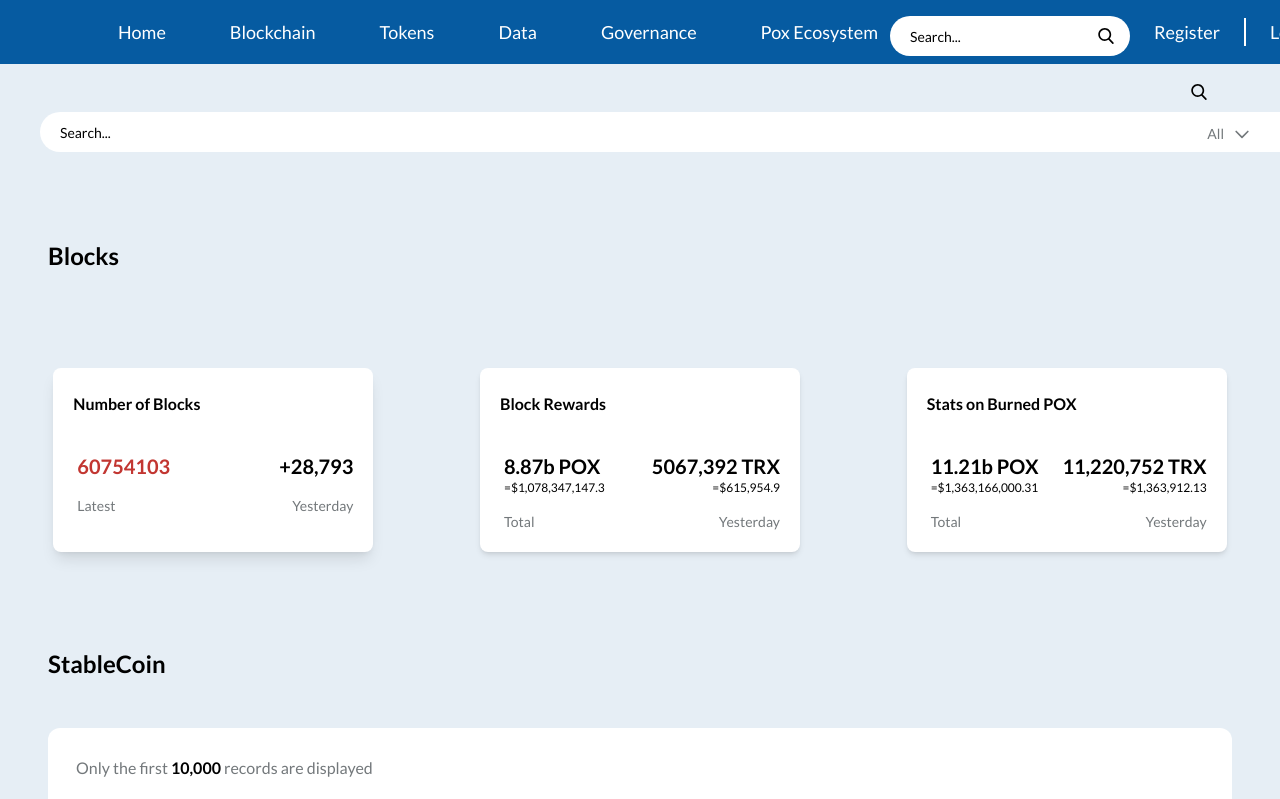
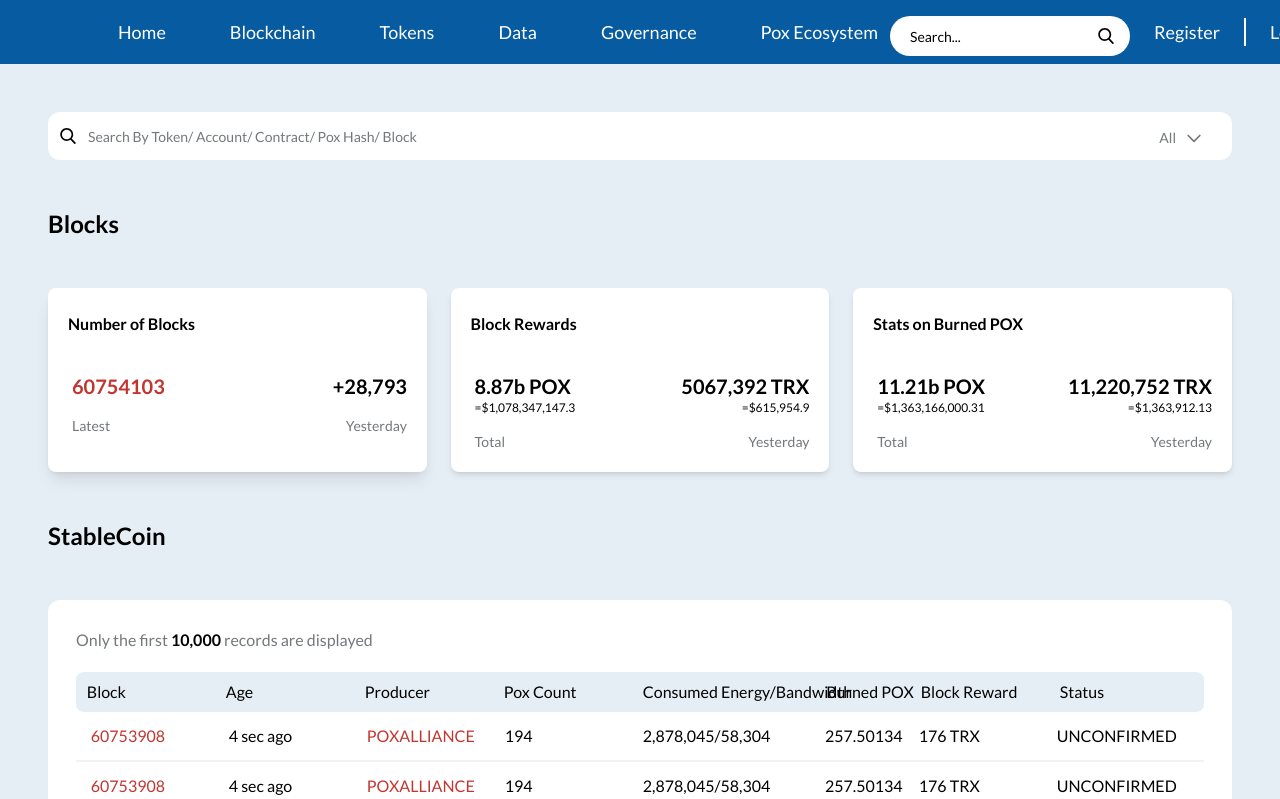
Before and after one commit to PolluxCoin2-0/POX_SCAN, a React (Vite) app: page /tokens/pox in a window 1280 px wide. Shown: the top 799 px of the page. Built offline with nearby package versions, Linux system fonts and the light colour scheme.

Commit message:
fixed the code and UI

```diff
--- a/src/App.jsx
+++ b/src/App.jsx
@@ -11,6 +11,7 @@ function App() {
         <Route path="/" element={<Home />} />
         <Route path="/home" element={<Home />} />
 
+        {/* Blockchain Routes */}
         <Route path="/blockchain">
         <Route index element ={<Nodes/>} />
         <Route path="nodes" element={<Nodes/>} />
@@ -21,14 +22,17 @@ function App() {
         <Route path="transfer" element={<Transfer/>} />
         </Route>
 
+       {/* Tokens Routes */}
         <Route path="/tokens">
         <Route index element={<Pox />} />
         <Route path="pox" element={<Pox />} />
         <Route path="usdx" element={<Usdx />} />
         </Route>
 
+        {/* Data Routes */}
         <Route path="/data" element={<Data />} />
 
+        {/* Governance */}
         <Route path="/governance">
         <Route index element={<SuperRepresentatives/>} />
         <Route path="parameter" element={<ParametersProposals/>} />
@@ -37,6 +41,7 @@ function App() {
         <Route path="vote" element={<Votes/>} />
         </Route>
 
+       {/* Pox Ecosystem */}
         <Route path="/poxecosystem">
         <Route index element={<ContractsDeployment />} />
         <Route path="contractverify" element ={<ContractsVerification/> } />
--- a/src/components/SearchBarExpand.jsx
+++ b/src/components/SearchBarExpand.jsx
@@ -2,57 +2,39 @@ import { useState } from "react";
 import { HiOutlineChevronDown } from 'react-icons/hi';
 
 const SearchBar = ({ onSearch }) => {
-  // const [query, setQuery] = useState("");
-
   const [isOpen, setIsOpen] = useState(false);
 
   const toggleDropdown = () => {
     setIsOpen(!isOpen);
   };
 
-  // const handleChange = (e) => {
-  //   setQuery(e.target.value);
-  // };
-
-  // const handleSubmit = (e) => {
-  //   e.preventDefault();
-  //   onSearch(query);
-  // };
-
   return (
-   <div className="pt-2 relative mx-auto text-gray-600">
-
-    <input
-      className=" bg-white h-10 w-full m-10 rounded-3xl text-sm pl-5 focus:outline-none placeholder:text-black placeholder:font-medium"
-      type="search"
-      name="search"
-      placeholder="Search..."
-    />
-    <button type="submit" className="absolute right-0 top-0 mt-5 mr-4">
+    <div className="pb-12 relative mx-auto text-gray-600">
+      <div className="relative flex items-center">
         <svg
-        className="text-black h-4 w-4 fill-current"
+          className="absolute left-3 text-black h-4 w-4 fill-current"
           xmlns="http://www.w3.org/2000/svg"
-        xmlnsXlink="http://www.w3.org/1999/xlink"
-        version="1.1"
-        id="Capa_1"
-        x="0px"
-        y="0px"
           viewBox="0 0 56.966 56.966"
-        style={{ enableBackground: "new 0 0 56.966 56.966" }}
-        xmlSpace="preserve"
           width="512px"
           height="512px"
         >
           <path d="M55.146,51.887L41.588,37.786c3.486-4.144,5.396-9.358,5.396-14.786c0-12.682-10.318-23-23-23s-23,10.318-23,23
             s10.318,23,23,23c4.761,0,9.298-1.436,13.177-4.162l13.661,14.208c0.571,0.593,1.339,0.92,2.162,0.92
-          c0.779,0,1.518-0.297,2.079-0.837C56.255,54.982,56.293,53.08,55.146,51.887z M23.984,6c9.374,0,17,7.626,17,17s-7.626,17-17,17  s-17-7.626-17-17S14.61,6,23.984,6z" />
+            c0.779,0,1.518-0.297,2.079-0.837C56.255,54.982,56.293,53.08,55.146,51.887z M23.984,6c9.374,0,17,7.626,17,17s-7.626,17-17,17
+            s-17-7.626-17-17S14.61,6,23.984,6z" />
         </svg>
-
+        <input
+          className="bg-white h-12 w-full pl-10 pr-12 rounded-xl text-sm focus:outline-none placeholder:text-light-gray "
+          type="search"
+          name="search"
+          placeholder="Search By Token/ Account/ Contract/ Pox Hash/ Block"
+        />
+        <button type="submit" className="absolute right-0 top-0 mt-2 mr-4">
           <div className="relative inline-block text-left">
             <div>
               <button
                 type="button"
-                    className="inline-flex justify-center w-full rounded-md mt-4  px-4 py-2 bg-white text-sm text-light-gray font-medium text-gray-700 hover:bg-gray-50 focus:outline-none focus:ring-2 focus:ring-indigo-500 focus:border-transparent"
+                className="inline-flex justify-center w-full rounded-md px-4 py-2 bg-white text-sm font-medium text-light-gray hover:bg-gray-50 focus:outline-none focus:ring-2 focus:ring-indigo-500 focus:border-transparent"
                 onClick={toggleDropdown}
               >
                 All <HiOutlineChevronDown className="-mr-1 ml-2 h-5 w-5" aria-hidden="true" />
@@ -68,8 +50,8 @@ const SearchBar = ({ onSearch }) => {
               </div>
             )}
           </div>
-
         </button>
+      </div>
     </div>
   );
 };
--- a/src/index.css
+++ b/src/index.css
@@ -7,7 +7,8 @@ body{
 }
 
 .slick-slide {
-    margin: 0 20px;
+    margin-right:0px;
+    margin-left: 20px;
 }
 
 .slick-track
--- a/src/pages/HomePage/BlockContainer.jsx
+++ b/src/pages/HomePage/BlockContainer.jsx
@@ -40,13 +40,13 @@ const BlockContainer = () => {
 
   return (
     <>
-      <div className="flex justify-between mb-4 px-6 w-[75%]">
+      <div className="flex justify-between mb-4 w-[75%]">
         <p className="font-bold text-lg">Blocks</p>
-        <p className="flex items-center cursor-pointer">
+        {/* <p className="flex items-center cursor-pointer">
           More <IoIosArrowForward />
-        </p>
+        </p> */}
       </div>
-      <div className="w-full px-6">
+      <div className="w-full">
         <Slider {...settings}>
           {Blocks.map((block, idx) => (
             <div key={idx} className="w-full shadow-lg rounded-2xl py-4 px-8 m-4 bg-white over">
--- a/src/pages/HomePage/Home.jsx
+++ b/src/pages/HomePage/Home.jsx
@@ -6,7 +6,7 @@ import TvlContainer from "./TvlContainer";
 
 const Home = () => {
   return (
-    <div className="bg-light-sky-blue">
+    <div className="bg-light-sky-blue px-12">
       {/* First Row >> Trending Search */}
       <TrendingSearch/>
 
--- a/src/pages/HomePage/StableCoinContainer.jsx
+++ b/src/pages/HomePage/StableCoinContainer.jsx
@@ -1,16 +1,16 @@
 import {StableCoins} from "../../data/HomePageData";
 import PoxImg from "../../assets/PoxImg.png";
-import { IoIosArrowForward } from "react-icons/io";
+// import { IoIosArrowForward } from "react-icons/io";
 import AreaChartComp from "../../components/AreaChart";
 
 const StableCoinContainer = () => {
   return (
-  <div className="pb-6 px-6">
+  <div className="pb-6">
      <div className="flex justify-between my-6 w-[75%]">
         <p className="font-bold text-xl">Stablecoins</p>
-        <p className="flex items-center cursor-pointer">
+        {/* <p className="flex items-center cursor-pointer">
           More <IoIosArrowForward />
-        </p>
+        </p> */}
       </div>
 
     <div className="flex justify-between  w-full">
--- a/src/pages/HomePage/TransactionContainer.jsx
+++ b/src/pages/HomePage/TransactionContainer.jsx
@@ -1,18 +1,18 @@
-import { IoIosArrowForward } from "react-icons/io";
+// import { IoIosArrowForward } from "react-icons/io";
 import { Transactions } from "../../data/HomePageData";
 import AreaChartComp from "../../components/AreaChart";
 
 const TransactionContainer = () => {
   return (
     <>
-      <div className="flex justify-between px-6 my-6 w-[75%]">
+      <div className="flex justify-between my-6 w-[75%]">
         <p className="font-bold text-xl">Transactions</p>
-        <p className="flex items-center cursor-pointer">
+        {/* <p className="flex items-center cursor-pointer">
           More <IoIosArrowForward />
-        </p>
+        </p> */}
       </div>
 
-      <div className="w-full flex justify-between px-6">
+      <div className="w-full flex justify-between">
         <div className="w-[75%]">
           {Transactions.map((transaction, idx) => {
             return (
--- a/src/pages/HomePage/TrendingSearch.jsx
+++ b/src/pages/HomePage/TrendingSearch.jsx
@@ -35,7 +35,7 @@ const TrendingSearch = () => {
     setSelectedOption(event.target.value);
   };
   return (
-    <div className="flex justify-between p-6">
+    <div className="flex justify-between py-6">
       {/* Left Side Trending Search */}
       <div className="w-[75%]">
         <div className="flex justify-between space-x-4 pb-6">
--- a/src/pages/HomePage/TvlContainer.jsx
+++ b/src/pages/HomePage/TvlContainer.jsx
@@ -1,16 +1,16 @@
 import { TVLData } from "../../data/HomePageData";
 import PoxImg from "../../assets/PoxImg.png";
-import { IoIosArrowForward } from "react-icons/io";
+// import { IoIosArrowForward } from "react-icons/io";
 import AreaChartComp from "../../components/AreaChart";
 
 const TvlContainer = () => {
   return (
-    <div className="px-6">
+    <div className="">
       <div className="flex justify-between my-6 w-[75%]">
         <p className="font-bold text-xl">TVL</p>
-        <p className="flex items-center cursor-pointer">
+        {/* <p className="flex items-center cursor-pointer">
           More <IoIosArrowForward />
-        </p>
+        </p> */}
       </div>
 
       <div className="w-full flex justify-between">
--- a/src/pages/TokenPage/Pox.jsx
+++ b/src/pages/TokenPage/Pox.jsx
@@ -6,14 +6,15 @@ import SearchBarExpand from "../../components/SearchBarExpand";
 const Pox = () => {
   const [onSearch, setOnSearch] = useState("");
   return (
-    <div className="bg-light-sky-blue">
+    <div className="bg-light-sky-blue px-12 py-12">
       <div>
         <SearchBarExpand onSearch={setOnSearch} />
+      </div>
+      <p className="font-bold text-2xl">Blocks</p>
+      <div className=" flex flex-row justify-between">
 
-      </div>
-      <p className="font-bold text-2xl m-12">Blocks</p>
-      <div className=" flex flex-row justify-around ">
-        <div className=" w-[25%]  bg-white shadow-lg rounded-lg p-5 m-12">
+        {/* Number of Blocks */}
+        <div className=" w-[32%]  bg-white shadow-lg rounded-lg p-5 my-12">
           <div className="pt-1">
             <p className="font-bold">Number of Blocks</p>
           </div>
@@ -31,7 +32,8 @@ const Pox = () => {
           </div>
         </div>
 
-        <div className=" w-[25%]  rounded-lg p-5 bg-white shadow-md m-12">
+        {/* Block Rewards */}
+        <div className=" w-[32%]  rounded-lg p-5 bg-white shadow-md my-12">
         <div className="pt-1">
           <p className="font-bold">Block Rewards</p>
         </div>
@@ -51,8 +53,8 @@ const Pox = () => {
           </div>
         </div>
 
-
-        <div className="w-[25%] rounded-lg p-5 bg-white shadow-md m-12">
+        {/* Stats on Burned Pox */}
+        <div className="w-[32%] rounded-lg p-5 bg-white shadow-md my-12">
           <div className="pt-1">
             <p className="font-bold">Stats on Burned POX</p>
           </div>
@@ -76,8 +78,8 @@ const Pox = () => {
 
 
 
-      <p className="font-bold text-2xl m-12">StableCoin</p>
-      <div className="bg-white  rounded-xl p-7 m-12 ">
+      <p className="font-bold text-2xl mb-12">StableCoin</p>
+      <div className="bg-white  rounded-xl p-7">
       <p className="pb-5 font-medium text-light-gray">Only the first <span className="text-black font-semibold">10,000</span> records are displayed</p>
 
       <div className="flex flex-row justify-around p-2 bg-lightest-gray rounded-lg">
```
Also changed, not shown: src/pages/TokenPage/Usdx.jsx (+12 -9 lines). Lines whose indentation alone changed are shown as unchanged.
